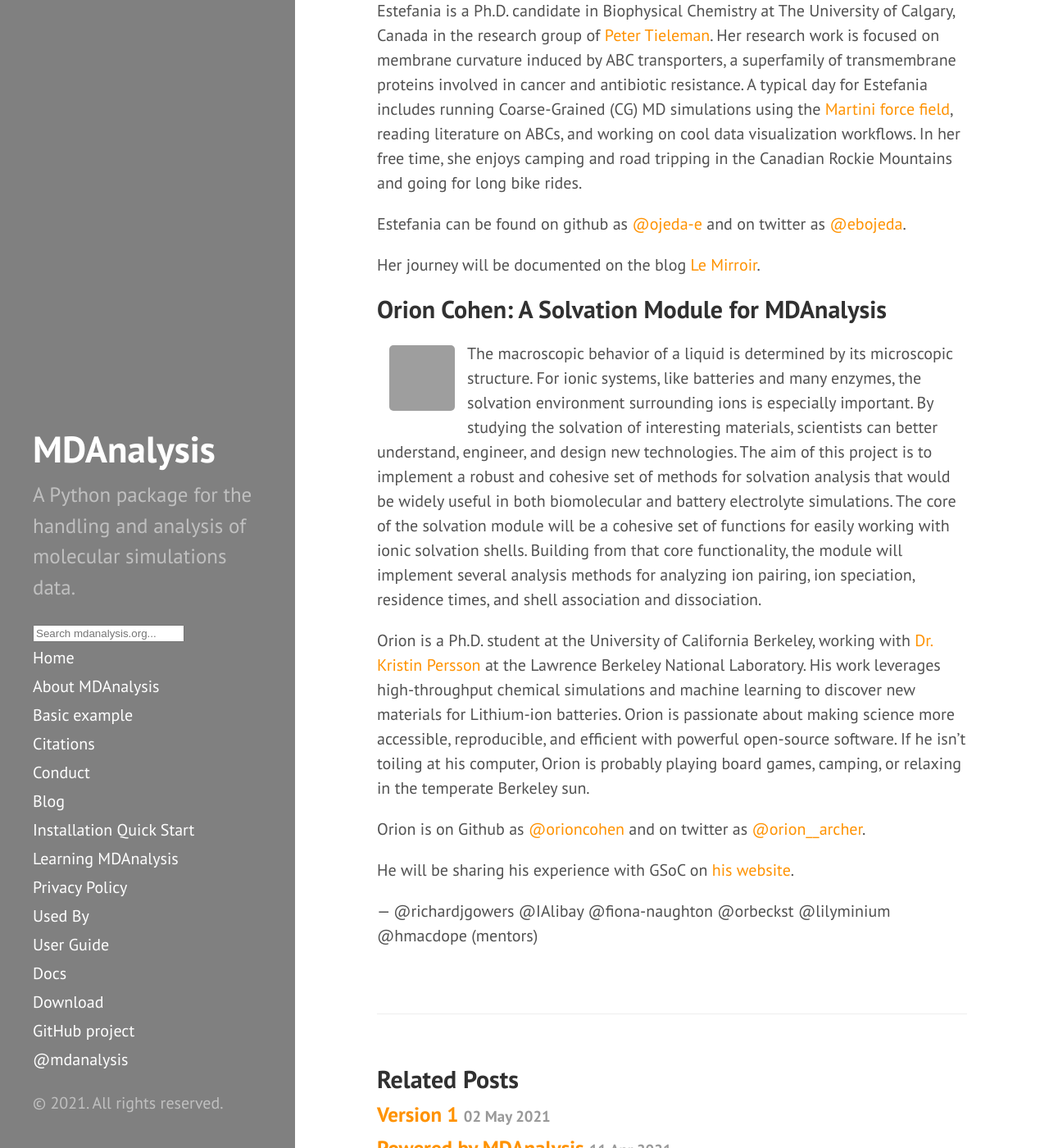
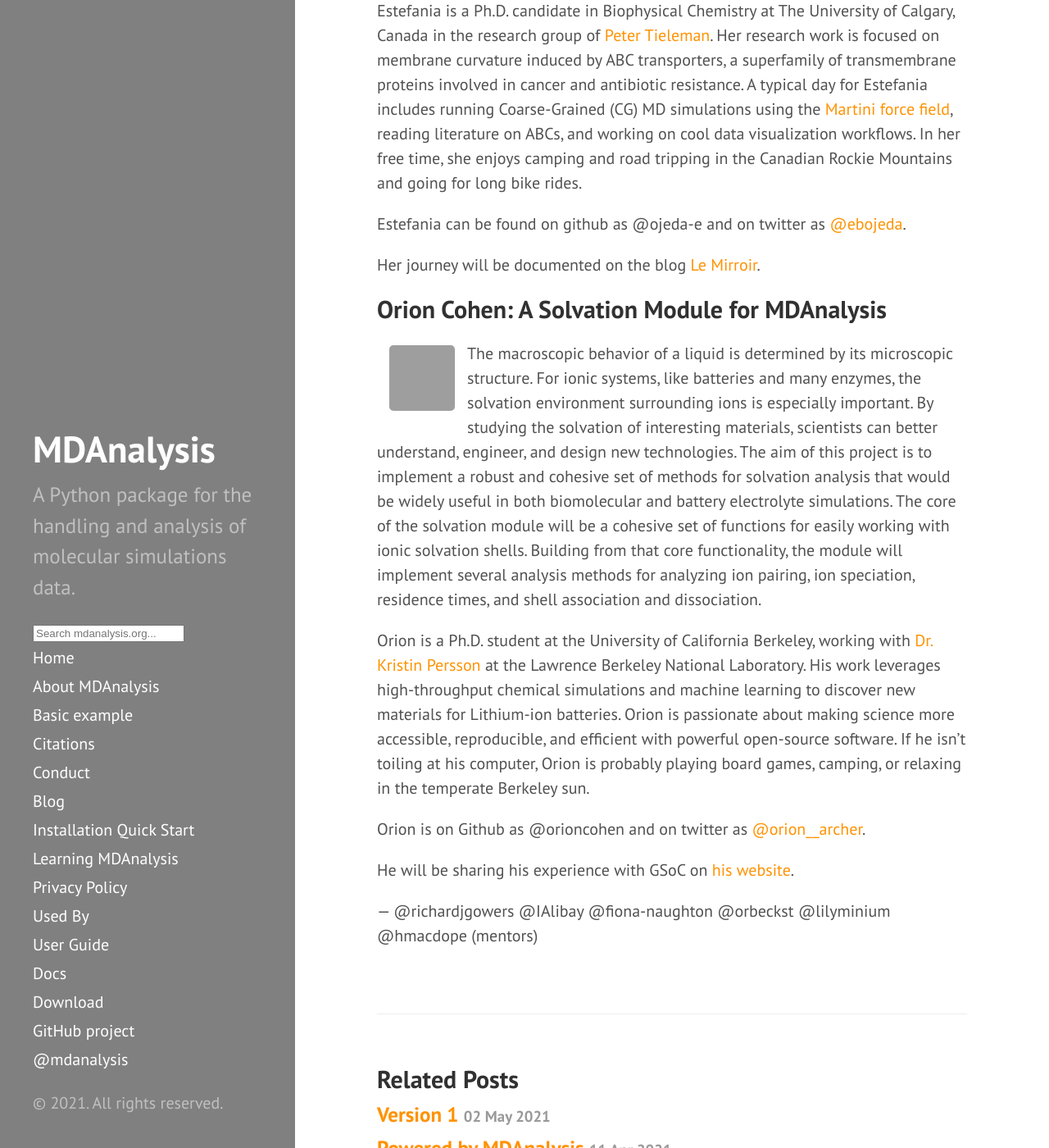
Before and after one commit to MDAnalysis/MDAnalysis.github.io, a Jekyll site: the page built from _posts/2021-05-19-gsoc-students.md, in a window 1280 px wide and 1400 px high, scrolled down 677 px. Shown: the whole window at 82% size. Built offline with Jekyll 4.4.1, drawn with Linux system fonts in a browser that asks for light colours; comment, search, counter and statistics services are not loaded; part of the change alters nothing that is shown; grey boxes are pictures that could not be loaded.

```diff
--- a/_posts/2021-05-19-gsoc-students.md
+++ b/_posts/2021-05-19-gsoc-students.md
@@ -19,7 +19,7 @@ Interested in contributing to an open-source initiative, Estefania will expand t
 
 Estefania is a Ph.D. candidate in Biophysical Chemistry at The University of Calgary, Canada in the research group of [Peter Tieleman][tieleman-group]. Her research work is focused on membrane curvature induced by ABC transporters, a superfamily of transmembrane proteins involved in cancer and antibiotic resistance. A typical day for Estefania includes running Coarse-Grained (CG) MD simulations using the [Martini force field][martini-url], reading literature on ABCs, and working on cool data visualization workflows. In her free time, she enjoys camping and road tripping in the Canadian Rockie Mountains and going for long bike rides.
 
-Estefania can be found on github as [@ojeda-e][ojeda-git] and on twitter as [@ebojeda][ojeda-twitter].
+Estefania can be found on github as @ojeda-e and on twitter as [@ebojeda][ojeda-twitter].
 
 Her journey will be documented on the blog [Le Mirroir][ojeda-blog].
 
@@ -51,7 +51,7 @@ making science more accessible, reproducible, and efficient with powerful
 open-source software. If he isn't toiling at his computer, Orion is probably
 playing board games, camping, or relaxing in the temperate Berkeley sun.
 
-Orion is on Github as [@orioncohen][orion-git] and on twitter as [@orion__archer][orion-twitter].
+Orion is on Github as @orioncohen and on twitter as [@orion__archer][orion-twitter].
 
 He will be sharing his experience with GSoC on [his website][orion-blog].
 
@@ -60,12 +60,10 @@ He will be sharing his experience with GSoC on [his website][orion-blog].
 [gsoc]: https://summerofcode.withgoogle.com
 [mda-gsoc]: https://summerofcode.withgoogle.com/organizations/6414449348444160/
 [martini-url]: http://cgmartini.nl/
-[ojeda-git]: https://github.com/ojeda-e
 [ojeda-blog]: https://ojeda-e.github.io/
 [ojeda-twitter]: https://twitter.com/ebojeda
 [ojeda-project]: https://summerofcode.withgoogle.com/projects/#5098282306502
 [tieleman-group]: https://ucalgary.ca/biocomputing/home
-[orion-git]: https://github.com/orioncohen
 [orion-blog]: https://orioncohen.com/
 [orion-twitter]: https://twitter.com/orion__archer
 [orion-project]: https://summerofcode.withgoogle.com/projects/#6227159028334592
```
